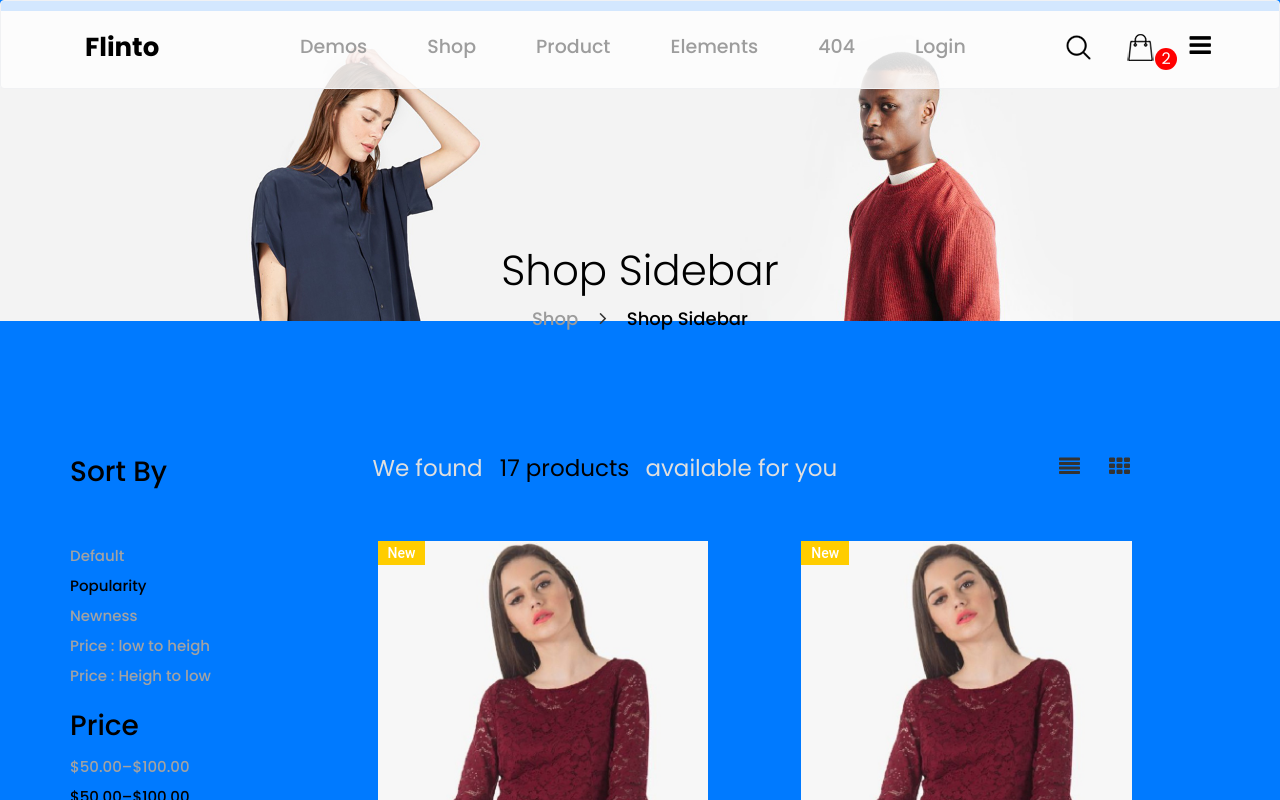
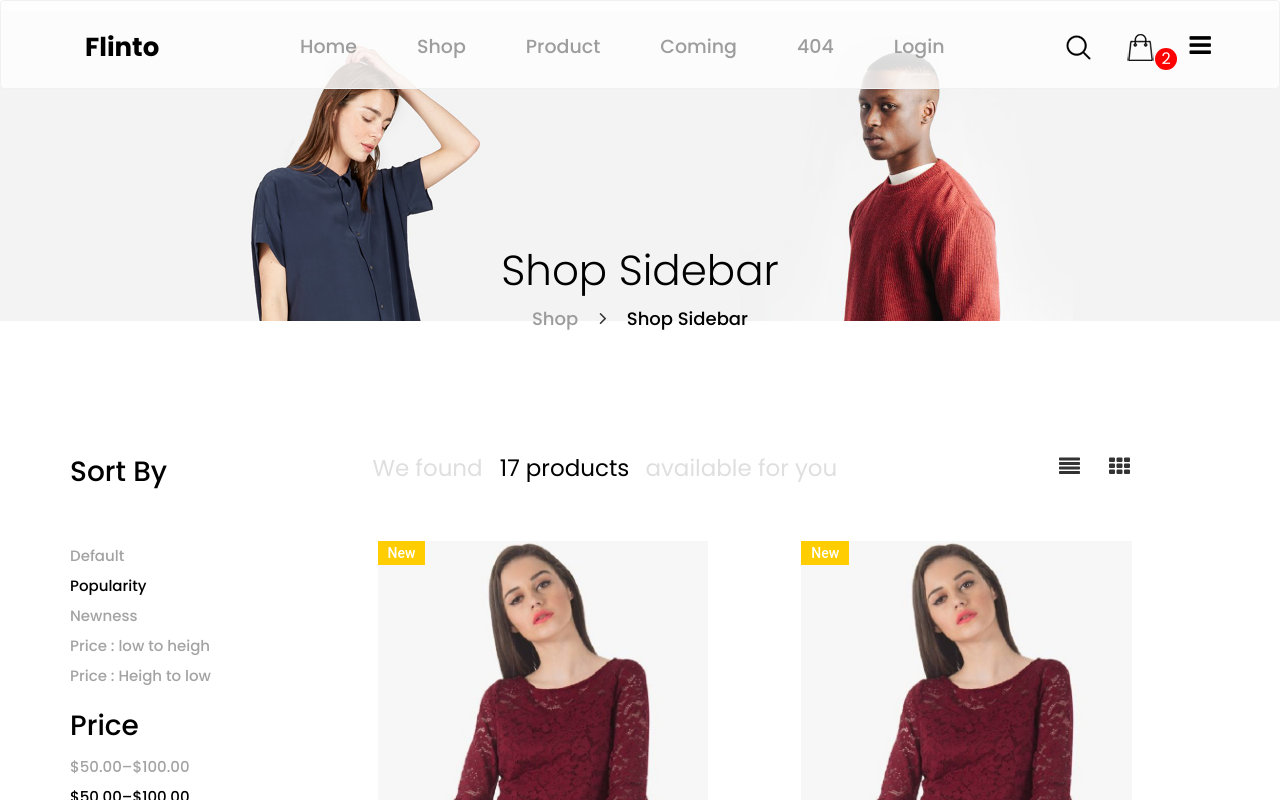
Before and after one commit to karimsharf/flinto-final, a React (Create React App) app: page /Shop in a window 1280 px wide. Shown: the top 800 px of the page. Built offline with nearby package versions, Linux system fonts and the light colour scheme.

Commit message:
edit responsive in product page

```diff
--- a/public/style.css
+++ b/public/style.css
@@ -1,7 +1,6 @@
 body{
     font-family: 'Poppins', sans-serif !important;
     font-weight: 500;
-    background: #007aff !important;
 }
 
 .animated.tes4 {
@@ -1159,12 +1158,6 @@ button.btn.btn-primary:hover {
     background-color: #f0f1f3;
 
 }
-ul.thumbs.animated {
-    position: absolute;
-    display: grid;
-    bottom: 274px;
-    left: -27px;
-}
 
 
 ul.wishlist li {
@@ -1790,6 +1783,18 @@ input.rc-input-number-input {
 
 
 }
+@media (min-width :1025px){
+
+
+
+ul.thumbs.animated {
+    position: absolute;
+    display: grid;
+    bottom: 274px;
+    left: -27px;
+}
+
+}
 @media (max-width :768px) and (max-width :1024px){
 
     ul.social {
@@ -2030,10 +2035,7 @@ ul.AccessoriesRightHolder {
 }
 
 @media (max-width :414px){
-    ul.thumbs.animated {
-        bottom: 163px;
-        left: -40px;
-    }
+
     ul.AccessoriesRightHolder {
         display: none;
 
@@ -2072,11 +2074,7 @@ ul.AccessoriesRightHolder {
 }
 @media (max-width :768px) and (max-width :1024px){
 
-    ul.thumbs.animated {
-        position: absolute;
-        bottom: 670px;
-        left: -54px;
-    }
+
     ul.AccessoriesRightHolder {
         display: none;
 
@@ -2276,6 +2274,12 @@ ul.AccessoriesRightHolder {
         padding-bottom: 51px;
         margin-top: -16px;
     }
+    ul.thumbs.animated {
+        position: inherit;
+        display: inherit;
+        bottom: inherit;
+        left: inherit;
+    }
 }
 @media (max-width :768px) and (max-width :1024px){
     .Contact {
--- a/src/Compontet/NavbarTop/NavbarTop.jsx
+++ b/src/Compontet/NavbarTop/NavbarTop.jsx
@@ -33,8 +33,8 @@ class NavbarTop extends Component {
   <Navbar.Collapse>
   <Col md={8}>
     <Nav>
-      <NavItem eventKey={1} href="#">
-     Demos
+      <NavItem eventKey={1} href="/">
+    Home
       </NavItem>
       <NavItem eventKey={2} href="/shop">
       Shop
@@ -43,7 +43,7 @@ class NavbarTop extends Component {
      Product
       </NavItem>
       <NavItem eventKey={2} href="/ComingSoon">
-    Elements
+    Coming
       </NavItem>
       <NavItem eventKey={2} href="/Erro">
       404
--- a/src/Compontet/Slider/slider-animate.css
+++ b/src/Compontet/Slider/slider-animate.css
@@ -60,7 +60,7 @@ a.previousButton {
     margin-left: 0;
   }
 
-  .slider-wrapper {
+  .Sliderer .slider-wrapper {
     position: relative;
     height: 100vh;
     overflow: hidden;
```
